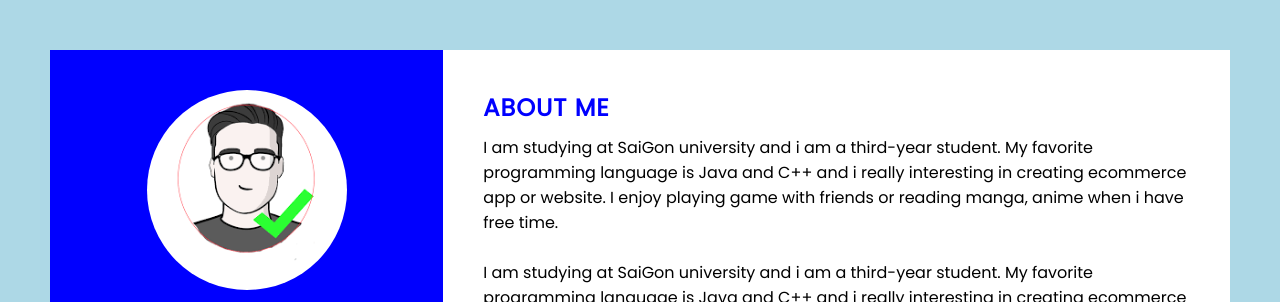
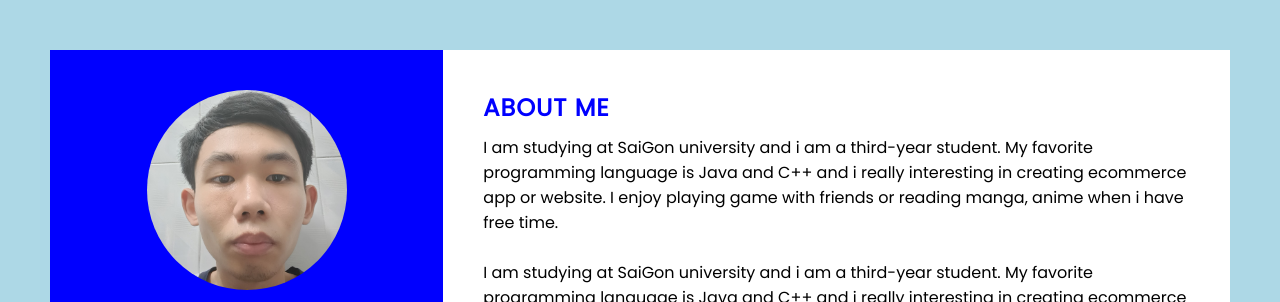
Before and after one commit to axy888/test-cv, a plain HTML site: page index.html in a window 1280 px wide. Shown: the top 302 px of the page. Drawn offline with Linux system fonts and the light colour scheme.

Commit message:
update image

```diff
--- a/index.html
+++ b/index.html
@@ -14,7 +14,7 @@
         <div class="left_side">
             <div class="profileText">
                 <div class="imgBx">
-                    <img src="images.png" alt="">
+                    <img src="td.jpg" alt="">
                 </div>
                 <h2>Huynh Tuan Dat<br><span>Student</span></h2>
             </div>
```
Also changed, not shown: td.jpg (added).
